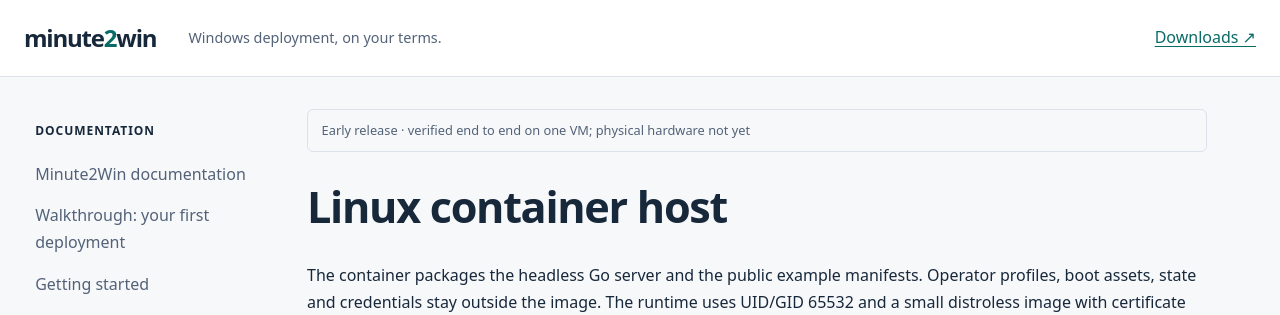
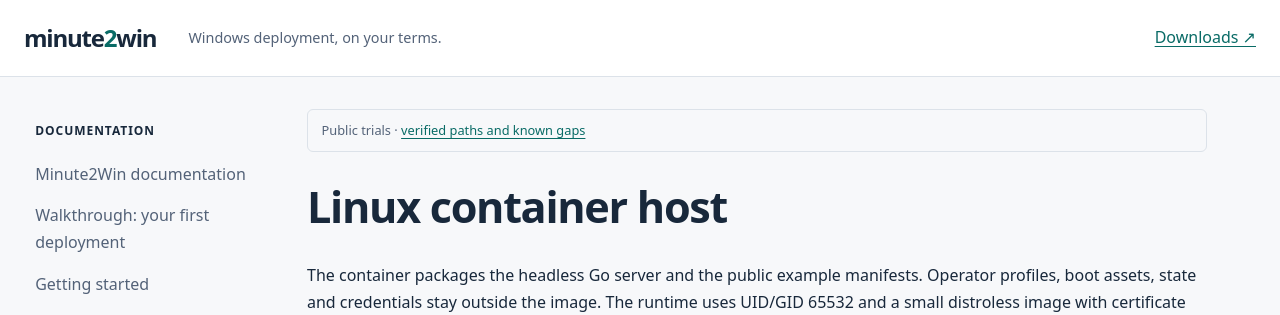
Before and after one commit to spilloid/minute2win, a Jekyll site: the page built from docs/CONTAINER.md, in a window 1280 px wide. Shown: the top 315 px of the page. Built offline with Jekyll 4.4.1, drawn with Linux system fonts in a browser that asks for light colours; our own code applies the rules of GitHub Pages for plain Markdown files.

Commit message:
docs: link trial status directly to verification coverage

```diff
--- a/docs/_layouts/default.html
+++ b/docs/_layouts/default.html
@@ -28,7 +28,7 @@
       <a href="https://github.com/spilloid/minute2win/issues">Issues ↗</a>
     </nav>
     <main id="content">
-      <div class="status">Early release · verified end to end on one VM; physical hardware not yet</div>
+      <div class="status">Public trials &middot; <a href="{{ '/STATUS.html' | relative_url }}">verified paths and known gaps</a></div>
       {{ content }}
       <footer>MIT licensed · <a href="https://github.com/spilloid/minute2win/blob/main/docs/{{ page.path }}">Edit this page</a></footer>
     </main>
```
Also changed, not shown: docs/validation/2026-11-15-mcp-auth.md (+1 -1 lines).
